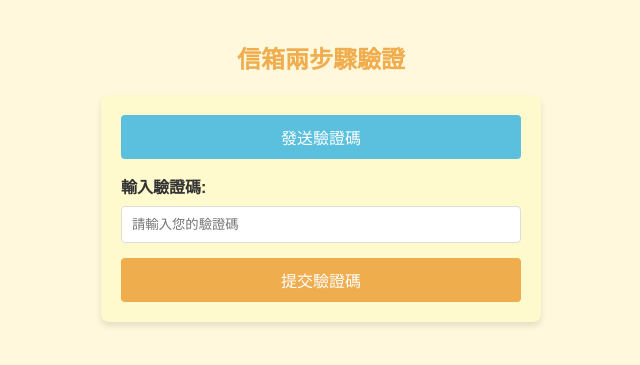
After one commit to alvinlo62/Password-Fortress, a Flask app: template templates/verify_2fa_page.html in a window 1280 px wide. The commit adds this page. Shown: the top 365 px of the page, without its empty margins (319-959 px from the left). Run offline with Flask 3, Linux system fonts and the light colour scheme; the template is opened without the code that fills it, so the values that code supplies are empty; parts of the project's set-up code (start-up, migrations or seed data) failed here and were passed over.

Commit message:
"我的密碼" 2FA功能完成

```diff
--- a/auth.py
+++ b/auth.py
@@ -1,4 +1,4 @@
-from flask import Blueprint, render_template, request, redirect, url_for, flash
+from flask import Blueprint, render_template, request, redirect, session, url_for, flash
 from flask_login import login_user, logout_user, login_required
 from werkzeug.security import generate_password_hash, check_password_hash
 from models import User, db
@@ -58,6 +58,7 @@ def login():
 
         if user and check_password_hash(user.password, password):
             login_user(user)
+            session.pop('is_2fa_verified', None)  # 登入時清除二步驟驗證
             # 將導向改為 dashboard
             return redirect(url_for('dashboard.dashboard'))
         else:
@@ -70,5 +71,6 @@ def login():
 @auth_bp.route('/logout', methods=['GET', 'POST'])
 @login_required
 def logout():
+    session.clear()
     logout_user()
     return redirect(url_for('auth.login'))
--- a/templates/password_manager/add_password.html
+++ b/templates/password_manager/add_password.html
@@ -1,5 +1,7 @@
+<!-- add_password.html -->
+
 {% extends "base.html" %}
-{% block title %}新增密碼{% endblock %}
+{% block title %}新增網站密碼{% endblock %}
 
 {% block content %}
 <style>
--- /dev/null
+++ b/templates/verify_2fa_page.html
@@ -0,0 +1,125 @@
+{% extends "base.html" %}
+{% block title %}信箱兩步驟驗證{% endblock %}
+
+{% block content %}
+<style>
+  /* 表單樣式 */
+  body {
+    background-color: #fff8dc; /* 淺黃色背景 */
+    font-family: Arial, sans-serif;
+  }
+
+  form {
+    max-width: 400px;
+    margin: 20px auto;
+    padding: 20px;
+    background: #fffacd; /* 淺黃色表單背景 */
+    border-radius: 8px;
+    box-shadow: 0 4px 6px rgba(0, 0, 0, 0.1);
+  }
+
+  label {
+    display: block;
+    margin-bottom: 8px;
+    font-weight: bold;
+    color: #333;
+  }
+
+  input[type="text"] {
+    width: 100%;
+    padding: 10px;
+    margin-bottom: 15px;
+    border: 1px solid #ddd;
+    border-radius: 4px;
+    box-sizing: border-box;
+  }
+
+  input:focus {
+    outline: none;
+    border-color: #f0ad4e; /* 聚焦時邊框顏色 */
+    box-shadow: 0 0 5px rgba(240, 173, 78, 0.5);
+  }
+
+  button {
+    display: block;
+    width: 100%;
+    padding: 10px;
+    background: #f0ad4e; /* 黃橙色按鈕 */
+    color: white;
+    border: none;
+    border-radius: 4px;
+    font-size: 16px;
+    cursor: pointer;
+    transition: background-color 0.3s;
+  }
+
+  button:hover {
+    background: #ec971f;
+  }
+
+  .send-code-btn {
+    margin-bottom: 15px;
+    background: #5bc0de; /* 藍色按鈕 */
+    color: white;
+  }
+
+  .send-code-btn:hover {
+    background: #31b0d5;
+  }
+
+  .message-error {
+    color: red;
+    text-align: center;
+  }
+
+  .message-success {
+    color: green;
+    text-align: center;
+  }
+</style>
+
+<h2 style="text-align: center; color: #f0ad4e;">信箱兩步驟驗證</h2>
+
+<form action="{{ url_for('password_manager.verify_2fa_page') }}" method="POST">
+
+    <!-- Flash 訊息區 -->
+    {% with messages = get_flashed_messages(with_categories=true) %}
+        {% if messages %}
+            {% for category, message in messages %}
+                <p class="message-{{ 'error' if category == 'error' else 'success' }}">
+                {{ message }}
+                </p>
+            {% endfor %}
+        {% endif %}
+    {% endwith %}
+
+  <button type="button" class="send-code-btn" onclick="sendCode()">發送驗證碼</button>
+  <label for="code">輸入驗證碼:</label>
+  <input type="text" name="code" placeholder="請輸入您的驗證碼" required>
+  <button type="submit">提交驗證碼</button>
+</form>
+
+
+<script>
+  function sendCode() {
+    fetch("{{ url_for('password_manager.send_2fa_code') }}", {
+      method: 'POST',
+      headers: {
+        'Content-Type': 'application/json',
+      },
+    })
+    .then(response => response.json())
+    .then(data => {
+      if (data.status === 'success') {
+        alert(data.message);
+      } else {
+        alert("錯誤：" + data.message);
+      }
+    })
+    .catch(error => {
+      alert("發送過程中出現錯誤: " + error);
+    });
+  }
+</script>
+
+{% endblock %}
```
Also changed, not shown: templates/password_manager/view_passwords.html (+58 -10 lines), utils/password_manager.py (+41 -6 lines).
